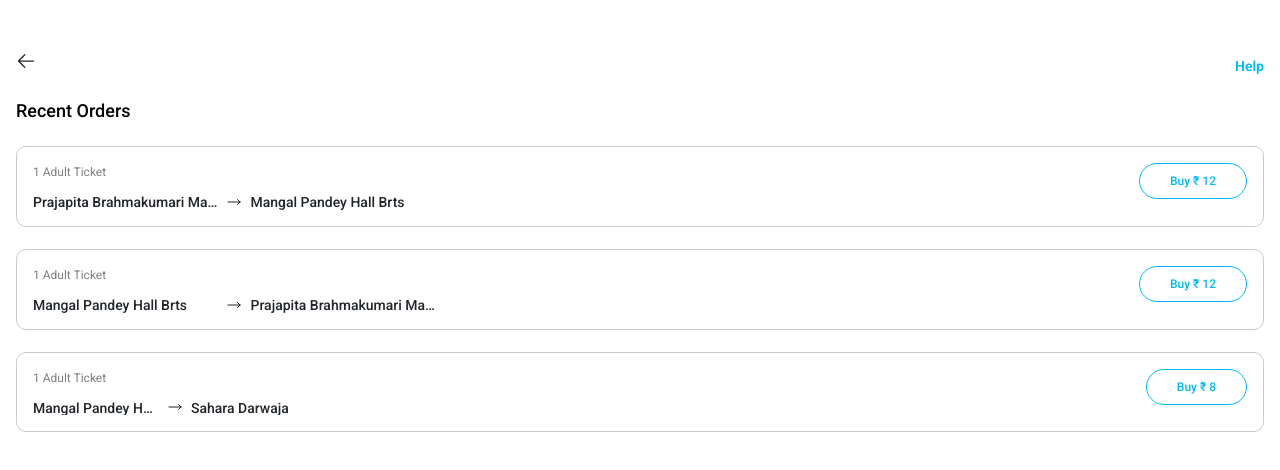
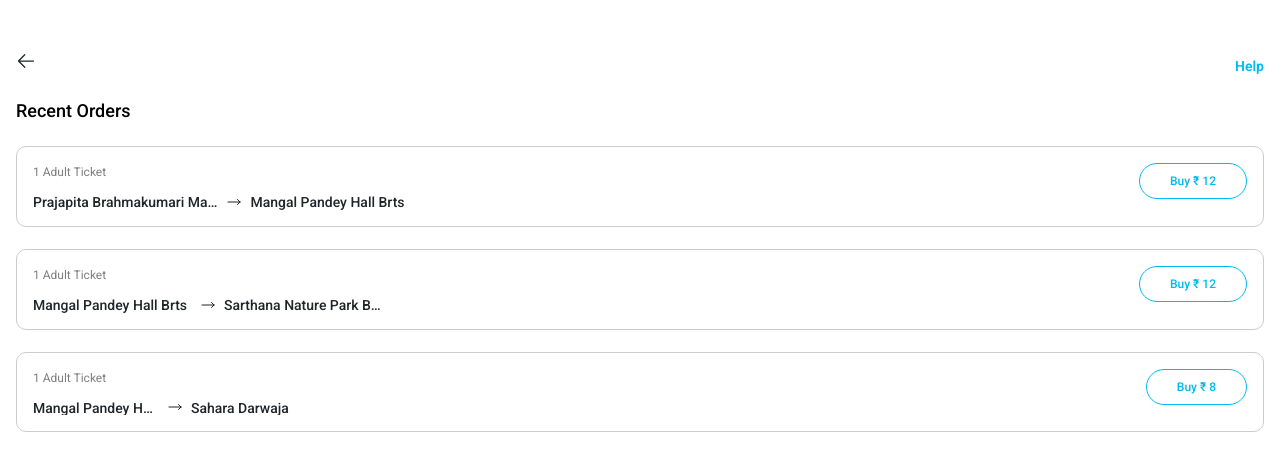
Before and after one commit to rajesh1998v/Paytm, a React (Create React App) app: page /viewAll in a window 1280 px wide. Shown: the top 470 px of the page. Built offline with nearby package versions, Linux system fonts and the light colour scheme.

Commit message:
Update viewAll.jsx
change

```diff
--- a/src/Components/viewAll.jsx
+++ b/src/Components/viewAll.jsx
@@ -64,7 +64,7 @@ function ViewAll() {
                             </svg>
 
                         </div>
-                        <div className="HysD7G">Prajapita Brahmakumari Marg Brts</div>
+                        <div className="HysD7G">Sarthana Nature Park Brts</div>
                     </div>
 
                 </div>
```
